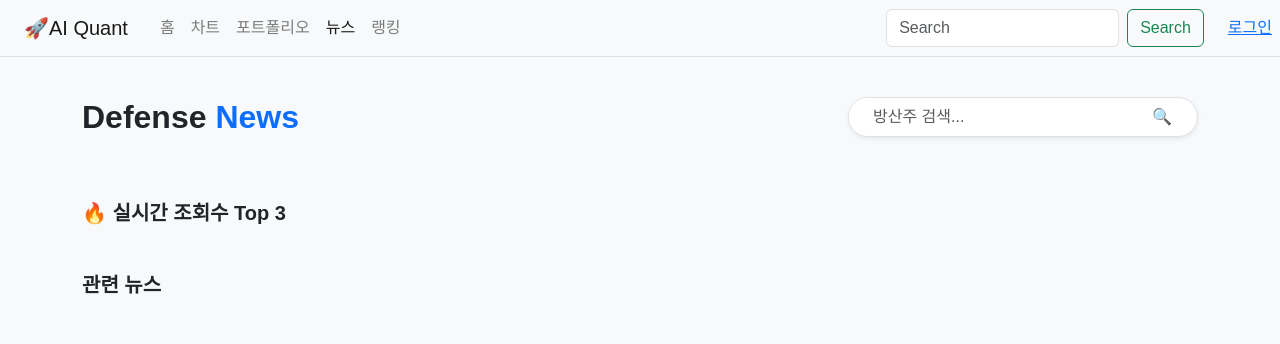
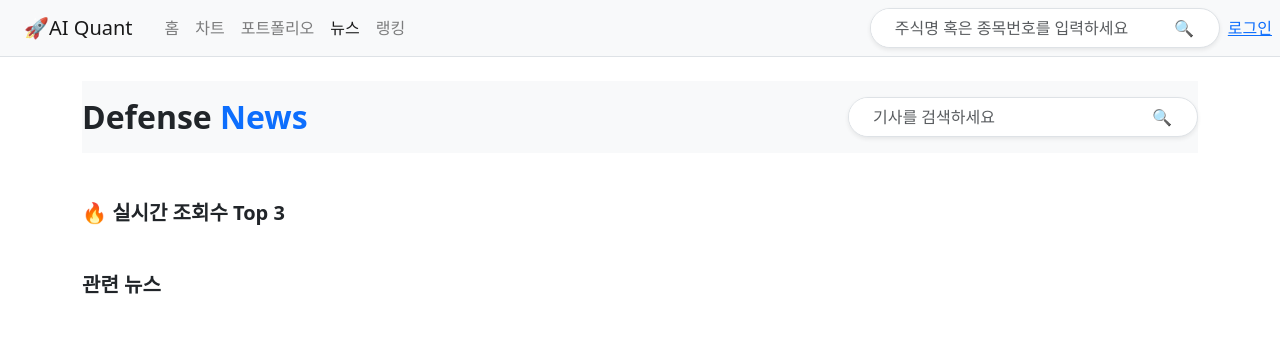
Before and after one commit to RTAI1TEAM/defense-stock-dashboard, a Flask app: page /news in a window 1280 px wide. Shown: the top 344 px of the page. Run offline with Flask 3, Linux system fonts and the light colour scheme; data that the repository does not hold is empty; some web fonts are replaced.

Commit message:
design:news 페이지 css 분리

```diff
--- a/static/css/style.css
+++ b/static/css/style.css
@@ -156,3 +156,18 @@
         grid-template-columns: 1fr;
     }
 }
+        @import url('https://cdn.jsdelivr.net/gh/orioncactus/pretendard/dist/web/static/pretendard.css');
+        body { background-color: #f8f9fa; font-family: 'Pretendard', sans-serif; }
+        .top-card { border: none; border-radius: 20px; transition: transform 0.3s; height: 100%; overflow: hidden; }
+        .top-card:hover { transform: translateY(-8px); }
+        .badge-rank { position: absolute; top: 15px; left: 15px; z-index: 10; padding: 5px 12px; border-radius: 30px; font-weight: bold; font-size: 0.75rem; }
+        .top-img { width: 100%; height: 200px; object-fit: cover; display: block; }
+        .list-img { width: 140px; height: 90px; object-fit: cover; border-radius: 12px; flex-shrink: 0; }
+        .news-item { border-bottom: 1px solid #eee; transition: background 0.2s; text-decoration: none !important; color: inherit; }
+        .news-item:hover { background-color: #f1f3f5; }
+        .news-meta { font-size: 0.85rem; color: #6c757d; display: flex; align-items: center; gap: 6px; }
+        .press-name { font-weight: 600; color: #495057; }
+        .meta-dot { font-weight: bold; }
+        .search-bar { max-width: 350px; border-radius: 50px; border: 1px solid #dee2e6; overflow: hidden; background: white; }
+        .sticky-nav { position: sticky; top: 0; z-index: 1000; background: rgba(248, 249, 250, 0.9); backdrop-filter: blur(10px); }
+        .line-clamp-2 { display: -webkit-box;  -webkit-box-orient: vertical; overflow: hidden; }
--- /dev/null
+++ b/templates/components/search.html
@@ -0,0 +1,6 @@
+{% macro search_bar(placeholder, current_query, action) %}
+<form class="input-group search-bar shadow-sm" method="get" action="{{ action }}">
+    <input type="text" class="form-control border-0 ps-4" name="q" placeholder="{{ placeholder }}" value="{{ current_query }}">
+    <button class="btn btn-link text-primary fw-bold pe-4 text-decoration-none" type="submit">🔍</button>
+</form>
+{% endmacro %}
--- a/templates/navbar.html
+++ b/templates/navbar.html
@@ -6,6 +6,8 @@
     <title>{% block title %}기본 제목{% endblock %}</title>
     <link rel="stylesheet" href="https://cdn.jsdelivr.net/npm/bootstrap@4.0.0/dist/css/bootstrap.min.css" integrity="sha384-Gn5384xqQ1aoWXA+058RXPxPg6fy4IWvTNh0E263XmFcJlSAwiGgFAW/dAiS6JXm" crossorigin="anonymous">
     <link rel="stylesheet" href="{{url_for('static', filename='css/style.css')}}">
+    <link href="https://cdn.jsdelivr.net/npm/bootstrap@5.3.3/dist/css/bootstrap.min.css" rel="stylesheet">
+
     <script src="https://cdn.jsdelivr.net/npm/chart.js"></script>
     <script src="https://cdn.jsdelivr.net/npm/bootstrap@5.3.3/dist/js/bootstrap.bundle.min.js"></script>
     <script src="{{ url_for('static', filename='js/charts.js') }}"></script>
@@ -38,10 +40,13 @@
       </li>
 
     </ul>
-    <form class="form-inline my-2 my-lg-0 mx-3">
+    {% from "components/search.html" import search_bar %}
+    {{search_bar(placeholder="주식명 혹은 종목번호를 입력하세요", current_query="", action="/stocks")}}
+    <!-- <form class="form-inline my-2 my-lg-0 mx-3">
       <input class="form-control mr-sm-2" type="search" placeholder="Search">
       <button class="btn btn-outline-success my-2 my-sm-0" type="submit">Search</button>
-    </form>
+    </form> -->
+
     {% if "nickname" in session %}
     <a href="{{url_for('profile_bp.show_profile')}}" class="mx-2">{{session["nickname"]}} 님</a>
     {% endif %}
--- a/templates/news.html
+++ b/templates/news.html
@@ -3,31 +3,13 @@
 
 {% block content %}
     <link href="https://cdn.jsdelivr.net/npm/bootstrap@5.3.3/dist/css/bootstrap.min.css" rel="stylesheet">
-    <style>
-        @import url('https://cdn.jsdelivr.net/gh/orioncactus/pretendard/dist/web/static/pretendard.css');
-        body { background-color: #f8f9fa; font-family: 'Pretendard', sans-serif; }
-        .top-card { border: none; border-radius: 20px; transition: transform 0.3s; height: 100%; overflow: hidden; }
-        .top-card:hover { transform: translateY(-8px); }
-        .badge-rank { position: absolute; top: 15px; left: 15px; z-index: 10; padding: 5px 12px; border-radius: 30px; font-weight: bold; font-size: 0.75rem; }
-        .top-img { width: 100%; height: 200px; object-fit: cover; display: block; }
-        .list-img { width: 140px; height: 90px; object-fit: cover; border-radius: 12px; flex-shrink: 0; }
-        .news-item { border-bottom: 1px solid #eee; transition: background 0.2s; text-decoration: none !important; color: inherit; }
-        .news-item:hover { background-color: #f1f3f5; }
-        .news-meta { font-size: 0.85rem; color: #6c757d; display: flex; align-items: center; gap: 6px; }
-        .press-name { font-weight: 600; color: #495057; }
-        .meta-dot { font-weight: bold; }
-        .search-bar { max-width: 350px; border-radius: 50px; border: 1px solid #dee2e6; overflow: hidden; background: white; }
-        .sticky-nav { position: sticky; top: 0; z-index: 1000; background: rgba(248, 249, 250, 0.9); backdrop-filter: blur(10px); }
-        .line-clamp-2 { display: -webkit-box;  -webkit-box-orient: vertical; overflow: hidden; }
-    </style>
 <div class="container py-4">
     <header class="d-flex justify-content-between align-items-center mb-5 sticky-nav py-3">
         <h2 class="fw-bold m-0 text-dark">Defense <span class="text-primary">News</span></h2>
-        <form class="input-group search-bar shadow-sm" method="get" action="/news">
-            <input type="text" class="form-control border-0 ps-4" name="q" placeholder="방산주 검색..." value="{{ current_query }}">
-            <button class="btn btn-link text-primary fw-bold pe-4 text-decoration-none" type="submit">🔍</button>
-        </form>
-    </header>
+    {% from "components/search.html" import search_bar %}
+    {{search_bar(placeholder="기사를 검색하세요", current_query=current_query, action="/news")}}
+
+ </header>
 
     <section class="mb-5">
         <h5 class="fw-bold mb-4">🔥 실시간 조회수 Top 3</h5>
```
